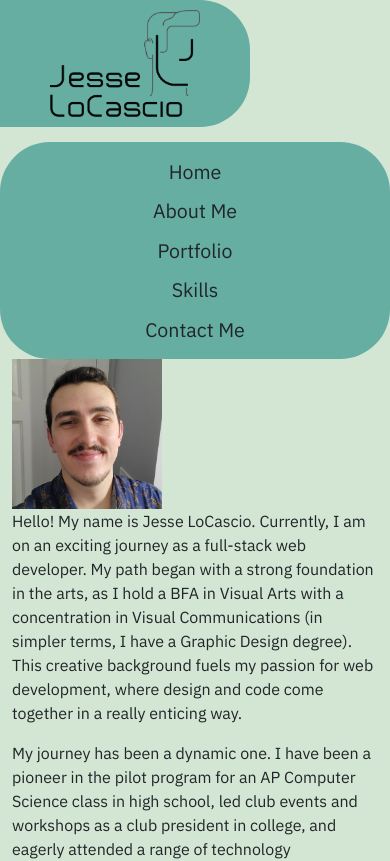
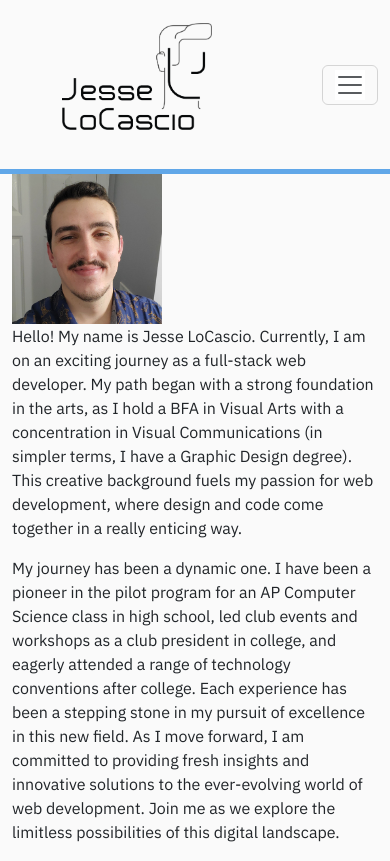
Before and after one commit to jeslocascio/Professional_Portfolio_Website, a React (Vite) app: page / in a window 390 px wide. Shown: the top 861 px of the page. Built offline with nearby package versions, Linux system fonts and the light colour scheme; the HTML template or start-up script is replaced by a standard one.

Commit message:
Working On CSS for Header

```diff
--- a/src/App.jsx
+++ b/src/App.jsx
@@ -1,3 +1,4 @@
+import 'bootstrap/dist/css/bootstrap.min.css';
 import './App.css'
 import Homepage from './pages/Homepage';
 
--- a/src/components/Header.jsx
+++ b/src/components/Header.jsx
@@ -1,36 +1,62 @@
-
+import { Container, Nav, Navbar } from "react-bootstrap";
 import Logo from '../assets/Jesse_LoCascio_Logo.png';
 import "../styles/index.css";
 import "../styles/Header.css";
 
 function Header() {
   return (
-    <div>
-      <header>
-      <a href="#">
+    <>
+    <Navbar className="header" expand="md">
+      <Container>
+        <Navbar.Brand href="#">
         <img src={Logo} className="brandLogo" alt="Jesse LoCascio Logo" />
-      </a>
-      <div>
-        <ul className='headerNav'>
-          <li>
-            <a href="#">Home</a>
-          </li>
-            <li>
-              <a href="#About_Me">About Me</a>
-            </li>
-          <li>
-            <a href="#Portfolio">Portfolio</a>
-          </li>
-          <li>
-            <a href="#Skills">Skills</a>
-          </li>
-          <li>
-            <a href="#Contact_Me">Contact Me</a>
-          </li>
-        </ul>
-      </div>
-    </header>
-    </div>
+        </Navbar.Brand>
+        <Navbar.Toggle aria-controls="navbar-nav" />
+        <Navbar.Collapse id="navbar-nav">
+          <Nav className="ms-auto">
+            <Nav.Link href="#about" className="nav-link">
+              About Me
+            </Nav.Link>
+            <Nav.Link href="#portfolio" className="nav-link">
+              Portfolio
+            </Nav.Link>
+            <Nav.Link href="#skills" className="nav-link">
+              Skills
+            </Nav.Link>
+            <Nav.Link href="#contact" className="nav-link">
+              Contact Me
+            </Nav.Link>
+          </Nav>
+        </Navbar.Collapse>
+      </Container>
+    </Navbar>
+  </>
+    // <div>
+    //   <header>
+    //   <a href="#">
+    //     <img src={Logo} className="brandLogo" alt="Jesse LoCascio Logo" />
+    //   </a>
+    //   <div>
+    //     <ul className='headerNav'>
+    //       <li>
+    //         <a href="#">Home</a>
+    //       </li>
+    //         <li>
+    //           <a href="#About_Me">About Me</a>
+    //         </li>
+    //       <li>
+    //         <a href="#Portfolio">Portfolio</a>
+    //       </li>
+    //       <li>
+    //         <a href="#Skills">Skills</a>
+    //       </li>
+    //       <li>
+    //         <a href="#Contact_Me">Contact Me</a>
+    //       </li>
+    //     </ul>
+    //   </div>
+    // </header>
+    // </div>
   )
 }
 
--- a/src/styles/Header.css
+++ b/src/styles/Header.css
@@ -1,131 +1,52 @@
-
-.header {
-    display: flex;
-    justify-content: space-between;
-    align-items: center;
-    padding: 20px 0px;
-    background-color: var(--william);
-    font-family: 'Audiowide', sans-serif;
-    border-bottom: 15px solid var(--sushi);
-    box-shadow: 0px 10px 5px var(--black-haze-shadow);
-    position: sticky;
-    top: 0;
-    z-index: 1;
-}
-
 .brandLogo {
   display: flex;
   align-items: center;
   text-decoration: none;
   color: inherit;
-background-color: var(--tradewind);
   padding: 10px 50px;
   border-radius: 0px 50px 50px 0px;
-box-shadow: 0px 10px 5px var(--limed-spruce-shadow);
   width: 250px;
   margin-right: 10px;
 }
 
-
-::placeholder {
-color: var(--tradewind);
-opacity: 1;
-font-family: 'Audiowide', sans-serif;
+.header {
+  position: sticky;
+  top: 0;
+  z-index: 1000;
+  background-color: var(--alabaster);
+  border-bottom: 5px solid var(--cornflower_blue);
 }
 
-.headerNav {
-font-size: 1.225rem;
+.navbar {
   display: flex;
-list-style: none;
-margin: 0px;
-padding: 10px 10px 10px 20px;
-border-radius: 50px 0px 0px 50px;
-background-color: var(--tradewind);
-box-shadow: 0px 10px 5px var(--limed-spruce-shadow);
+  justify-content: space-between;
 }
 
-.headerNav li {
-margin: 1.5px 25px;
+.nav-link {
+  text-decoration: none;
+  color: var(--alabaster);
+  transition: color 0.3s ease-in-out;
+  background-color: var(--san_juan);
 }
 
-.headerNav a {
-text-decoration: none;
-color: var(--elm);
-background-color: var(--tradewind);
-padding: 8px;
+.nav-link:hover,
+.navbar-brand:hover,
+.separator:hover,
+.navbar-brand:focus {
+  color: var(--cornflower_blue);
 }
 
-.headerNav a:hover {
-background-color: var(--william);
-padding: 8px;
-border-radius: 30px;
-color: var(--surf_crest);
-box-shadow: 0px 1px var(--black-haze-shadow);
+@media (max-width: 767px) {
+  .navbar {
+    flex-direction: column;
+    text-align: center;
   }
 
-.navbarNav {
-display: flex;
-list-style: none;
+  .navbar-brand {
+    margin-bottom: 1rem;
   }
 
-
-/* For medium-sized screens */
-@media only screen and (max-width: 1400px) {
-
-    .header {
-        flex-direction: column; /* Align nav items vertically */
-    }
-
-    .headerLogo {
-        padding: 10px 25px; /* Adjust logo padding */
-        border-radius: 50px;
-        margin-bottom: 15px;
-    }
-
-    .headerNav {
-        padding: 10px; /* Adjust padding for nav */
-        border-radius: 50px;
-        margin-top: 15px;
-    }
-
-    .headerNav li {
-        margin: 1.5px 10px; /* Adjust margin for nav items */
+  .navbar-toggler-icon {
+    background-color: #fff;
   }
 }
-
-/* For small-sized screens */
-@media only screen and (max-width: 768px) {
-
-
-    .headerNav {
-        padding: 10px; /* Adjust padding for nav */
-    }
-}
-
-/* For extra small screens */
-@media only screen and (max-width: 576px) {
-
-    .header {
-        position: relative;
-    }
-
-    .navbarNav li {
-        margin: 10px 0 !important; /* 10px top and bottom, 0 left and right */
-    }
-
-    .navbarNav {
-        flex-direction: column; /* Align nav items vertically */
-        padding: 10px; /* Adjust padding for nav */
-        align-items: center;
-    }
-
-    .headerNav {
-        flex-direction: column; /* Align nav items vertically */
-        padding: 10px; /* Adjust padding for nav */
-        align-items: center;
-    }
-
-    .headerNav li {
-        margin: 5px 0; /* Adjust margin for nav items */
-    }
-}
--- a/src/styles/index.css
+++ b/src/styles/index.css
@@ -3,8 +3,11 @@
 :root {
     --william: #3B5C6D;
     --tradewind: #66ADA2;
-    --surf_crest: #D3E5D3;
+    --alabaster: #fafafa;
     --sushi: #87A747;
+    --cutty_sark: #5C8283;
+    --san_juan: #284967;
+    --cornflower_blue: #61A7E8;
 }
 
 * {
@@ -14,6 +17,6 @@
   }
 
 body {
-background-color: var(--surf_crest);
+background-color: var(--alabaster);
 font-family:  'IBM Plex Sans', sans-serif;
 }
```
Lines whose indentation alone changed are shown as unchanged.
